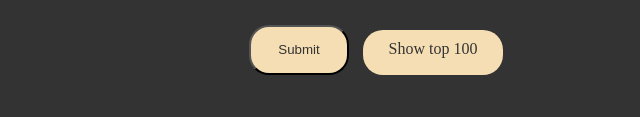
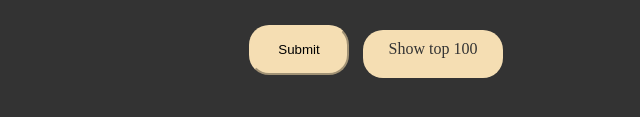
Before and after one commit to Angad-Hundal/Game-Data, a website: page enterData.html in a window 1280 px wide. Shown: the part 425-542 px from the top of the page, 319-959 px from the left. Drawn offline with Linux system fonts and the light colour scheme.

Commit message:
Final project after few style changes and commenting

```diff
--- a/index.css
+++ b/index.css
@@ -53,8 +53,9 @@ input{
 
 button{
   background-color: wheat;
-  color: #333;
+  /* color: #333; */
   border-radius: 20px;
+  border-color: wheat;
   height: 50px;
   width: 100px;
   margin: 10px auto;
@@ -67,7 +68,7 @@ a.topButton {
     background-color: wheat;
     color: #333;
     border-radius: 20px;
-    height: 25px;
+    height: 28px;
     width: 100px;
     text-align: center;
     display: inline-block;
@@ -99,6 +100,8 @@ table.styled-table {
     background-color: wheat;
     width: 900px;
     margin-top: 30px;
+    border-collapse: collapse;
+
 
   }
 
--- a/server.js
+++ b/server.js
@@ -19,7 +19,6 @@ const connection = mysql.createPool({
     host: 'localhost',
     user: 'root',
     password: '12345'
-    // database: 'playerData'
 });
 
 
@@ -72,6 +71,7 @@ connection.query(`SHOW DATABASES`, function (err, results) {
 
 
 // display page it should open to when started
+// our home page
 app.get('/', (req, res) => {
     res.redirect("/enterData.html");
   })
```
Also changed, not shown: enterData.html (+1 -1 lines), showTop.html (+5 -3 lines).
